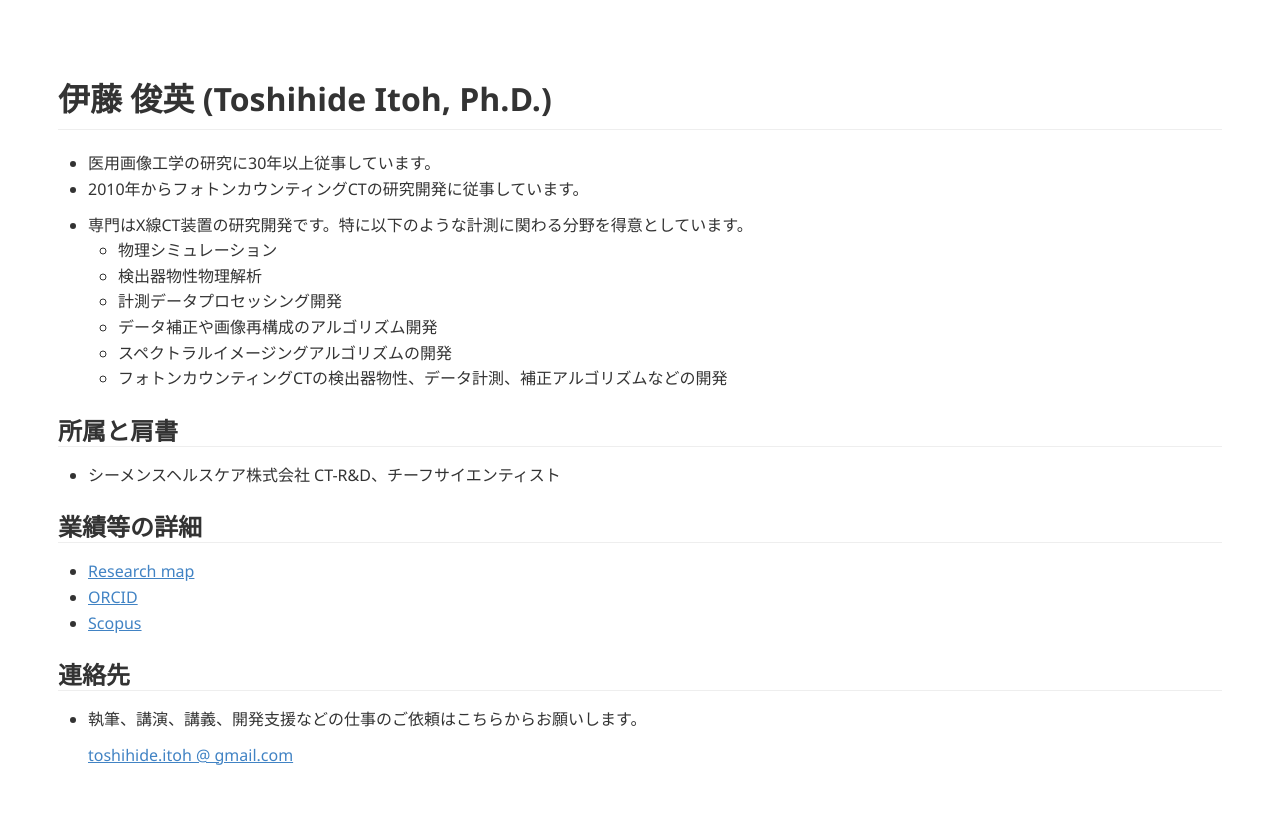
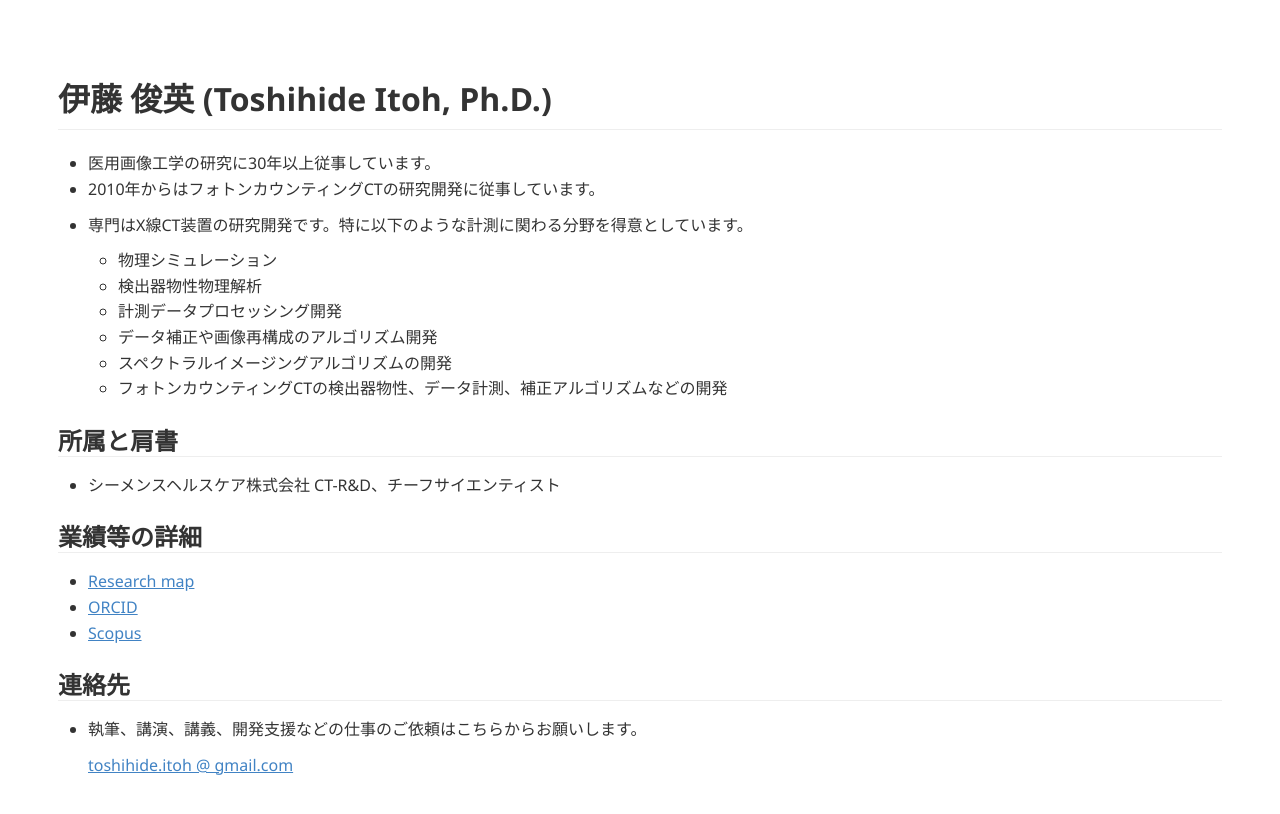
Before and after one commit to tnitoh/tnitoh.github.io, a Jekyll site: the page built from index.md, in a window 1280 px wide. Shown: the top 814 px of the page. Built offline with Jekyll 4.4.1, drawn with Linux system fonts in a browser that asks for light colours; Markdown is read by kramdown in place of the engine named in the settings.

Commit message:
Update index.md

```diff
--- a/index.md
+++ b/index.md
@@ -6,9 +6,10 @@ title: Toshihide Itoh's web page
 # 伊藤 俊英 (Toshihide Itoh, Ph.D.)
 
 - 医用画像工学の研究に30年以上従事しています。
-- 2010年からフォトンカウンティングCTの研究開発に従事しています。
+- 2010年からはフォトンカウンティングCTの研究開発に従事しています。
 
 - 専門はX線CT装置の研究開発です。特に以下のような計測に関わる分野を得意としています。
+
   - 物理シミュレーション
   - 検出器物性物理解析
   - 計測データプロセッシング開発
```
